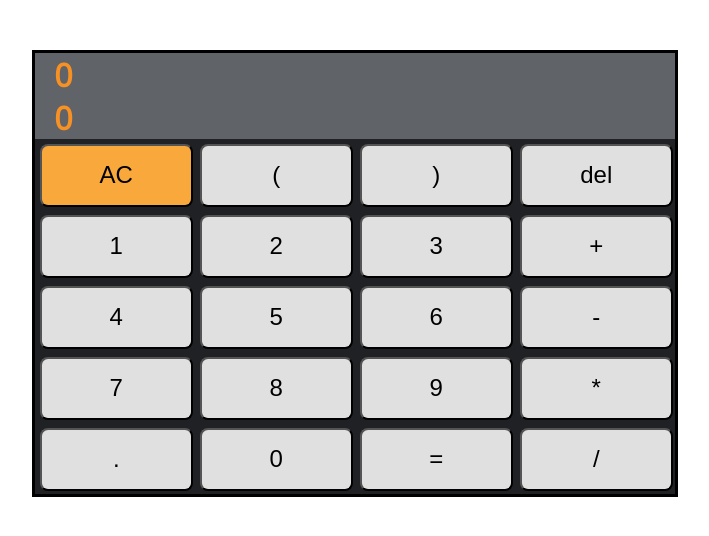
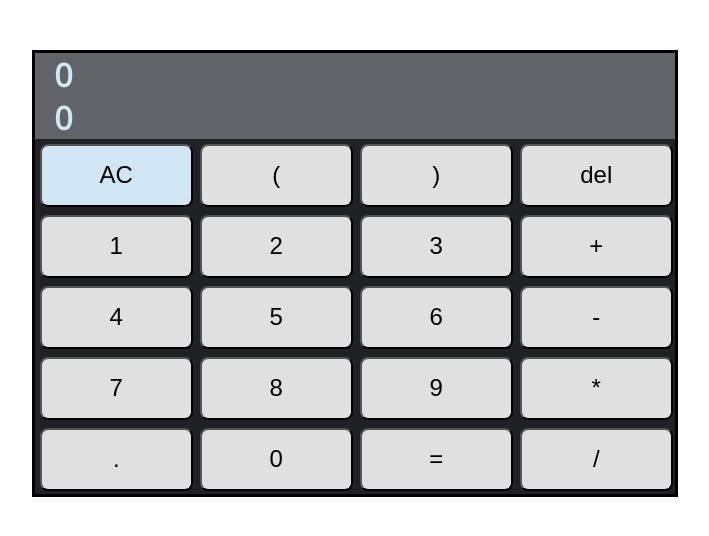
Before and after one commit to benjaminstones/ReactCalculator, a React (Create React App) app: page / in a window 1280 px wide. Shown: the top 536 px of the page, without its empty margins (285-994 px from the left). Built offline with nearby package versions, Linux system fonts and the light colour scheme.

Commit message:
Updated colours

```diff
--- a/src/Button.css
+++ b/src/Button.css
@@ -4,8 +4,6 @@
     display: inline-flex;
     width: 25%;
     height: 100%;
-    flex: 1 0 auto;
-    border-radius: 50px;
     margin: 0;
   }
 
@@ -21,15 +19,13 @@
     font-size: 1.5rem;
     margin: 5px 2.5px 2.5px 5px;
     flex: 1 0 auto;
-    padding: 0;
     border-radius: 8px;
   }
 
   .highlighted-button button{
-    background-color: #F9A93B;
+    background-color: #D0E6F4;
     font-size: 1.5rem;
     margin: 5px 2.5px 2.5px 5px;
     flex: 1 0 auto;
-    padding: 0;
     border-radius: 8px;
   }
--- a/src/Display.css
+++ b/src/Display.css
@@ -6,5 +6,5 @@ h1 {
     font-family: 'Open Sans', sans-serif;
     margin: 0px;;
     padding-left: 3%;
-    color: #F89124;
+    color: #D0E6F4;
 }
```
